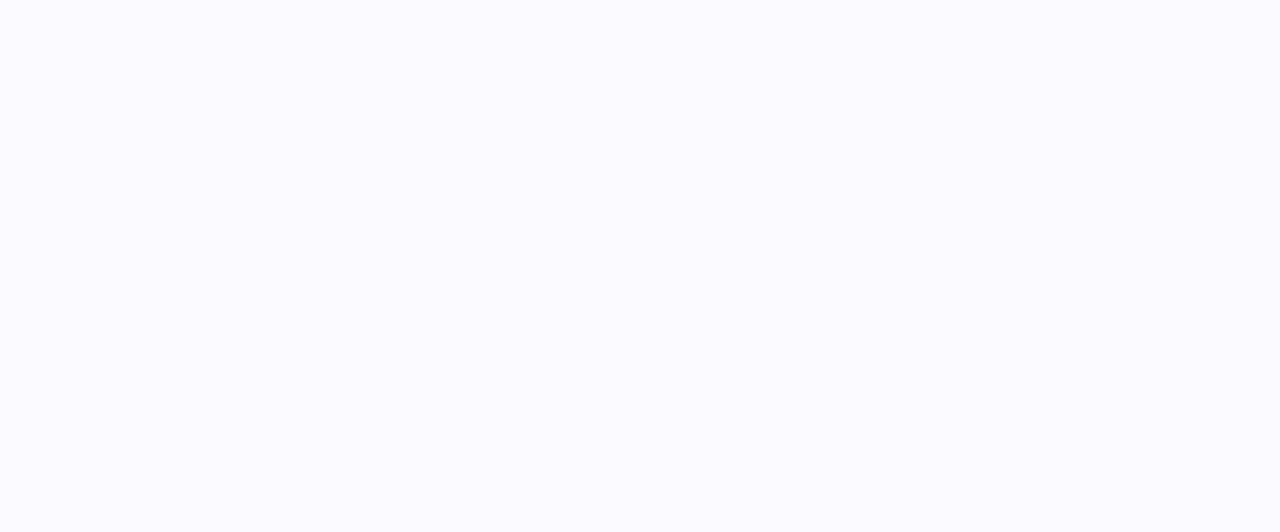
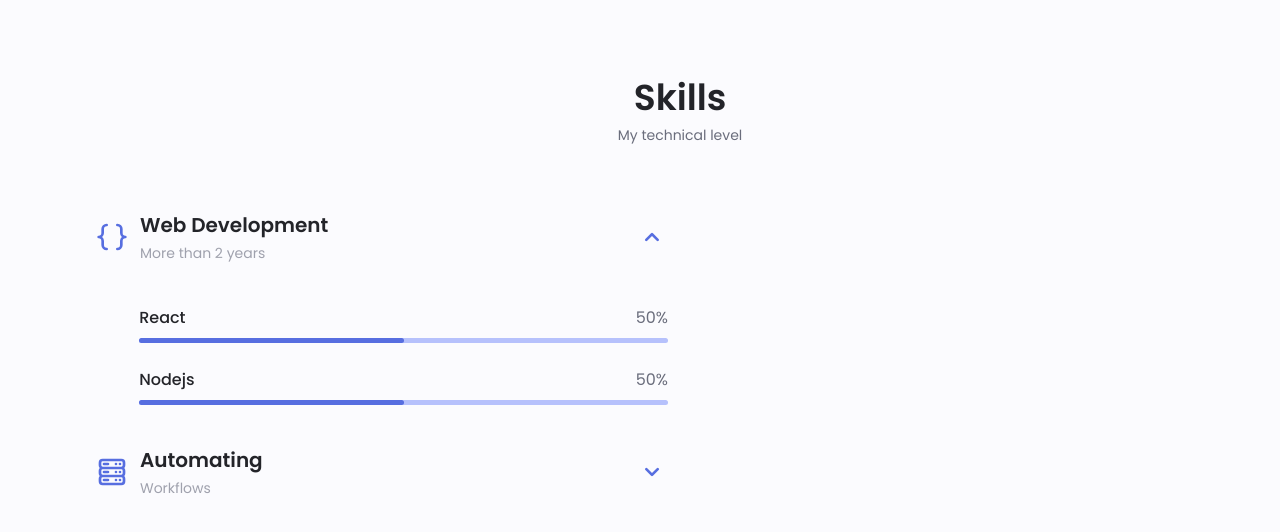
Before and after one commit to eliascerne/website, a React (Create React App) app: page / in a window 1280 px wide. Shown: the part 1133-1665 px from the top of the page. Before the commit the page ends 1107 px from the top, so only its background shows below. Built offline with nearby package versions, Linux system fonts and the light colour scheme.

Commit message:
feat: Skills section

```diff
--- a/src/App.js
+++ b/src/App.js
@@ -2,6 +2,7 @@
 import Header from './components/Header';
 import Home from './components/Home';
 import AboutMe from './components/AboutMe';
+import Skills from './components/Skills';
 
 function App() {
   return (
@@ -10,6 +11,7 @@
     <main className="main">
       <Home />
       <AboutMe />
+      <Skills />
     </main>
     </>
   );
--- /dev/null
+++ b/src/components/Skills.js
@@ -0,0 +1,79 @@
+import React from 'react'
+import { UilBracketsCurly, UilAngleDown, UilServer } from '@iconscout/react-unicons'
+
+function Skills() {
+    return (
+        <section className="skills section" id="skills">
+            <h2 className="section_title">Skills</h2>
+            <span className="section_subtitle">My technical level</span>
+
+            <div className="skills_container container grid">
+                <div>
+                    {/* SKILL 1 */}
+                    <div className="skills_content skills_open">
+                        <div className="skills_header">
+                            <UilBracketsCurly className="skills_icon" size="32" />
+
+                            <div>
+                                <h1 className="skills_title">Web Development</h1>
+                                <span className="skills_subtitle">More than 2 years</span>
+                            </div>
+
+                            <UilAngleDown className="skills_arrow" size="32" />
+                        </div>
+
+                        <div className="skills_list grid">
+                            <div className="skills_data">
+                                <div className="skills_titles">
+                                    <h3 className="skills_name">React</h3>
+                                    <span className="skills_number">50%</span>
+                                </div>
+                                <div className="skills_bar">
+                                    <span className="skills_percentage skills_sub1Skill1"></span>
+                                </div>
+                            </div>
+
+                            <div className="skills_data">
+                                <div className="skills_titles">
+                                    <h3 className="skills_name">Nodejs</h3>
+                                    <span className="skills_number">50%</span>
+                                </div>
+                                <div className="skills_bar">
+                                    <span className="skills_percentage skills_sub2Skill1"></span>
+                                </div>
+                            </div>
+                        </div>
+                    </div>
+
+                    {/* SKILL 2 */}
+                    <div className="skills_content skills_close">
+                        <div className="skills_header">
+                            <UilServer className="skills_icon" size="32" />
+
+                            <div>
+                                <h1 className="skills_title">Automating</h1>
+                                <span className="skills_subtitle">Workflows</span>
+                            </div>
+
+                            <UilAngleDown className="skills_arrow" size="32" />
+                        </div>
+
+                        <div className="skills_list grid">
+                            <div className="skills_data">
+                                <div className="skills_titles">
+                                    <h3 className="skills_name">Python</h3>
+                                    <span className="skills_number">50%</span>
+                                </div>
+                                <div className="skills_bar">
+                                    <span className="skills_percentage skills_sub1Skill2"></span>
+                                </div>
+                            </div>
+                        </div>
+                    </div>
+                </div>
+            </div>
+        </section>
+    )
+}
+
+export default Skills
```
Also changed, not shown: src/App.css (line endings or trailing spaces).
